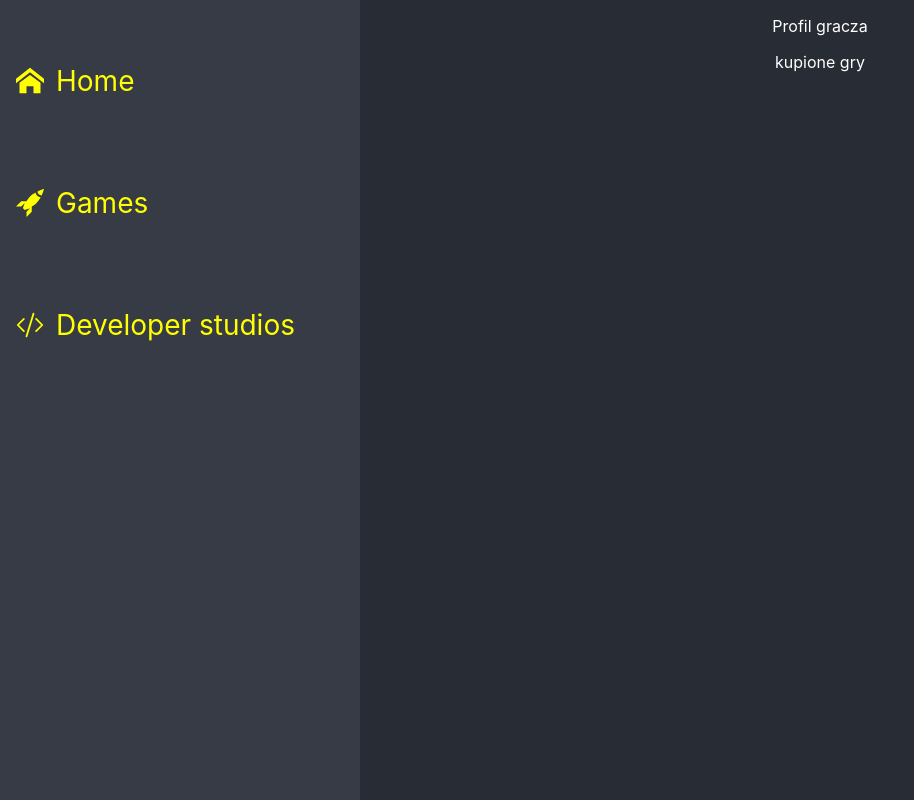
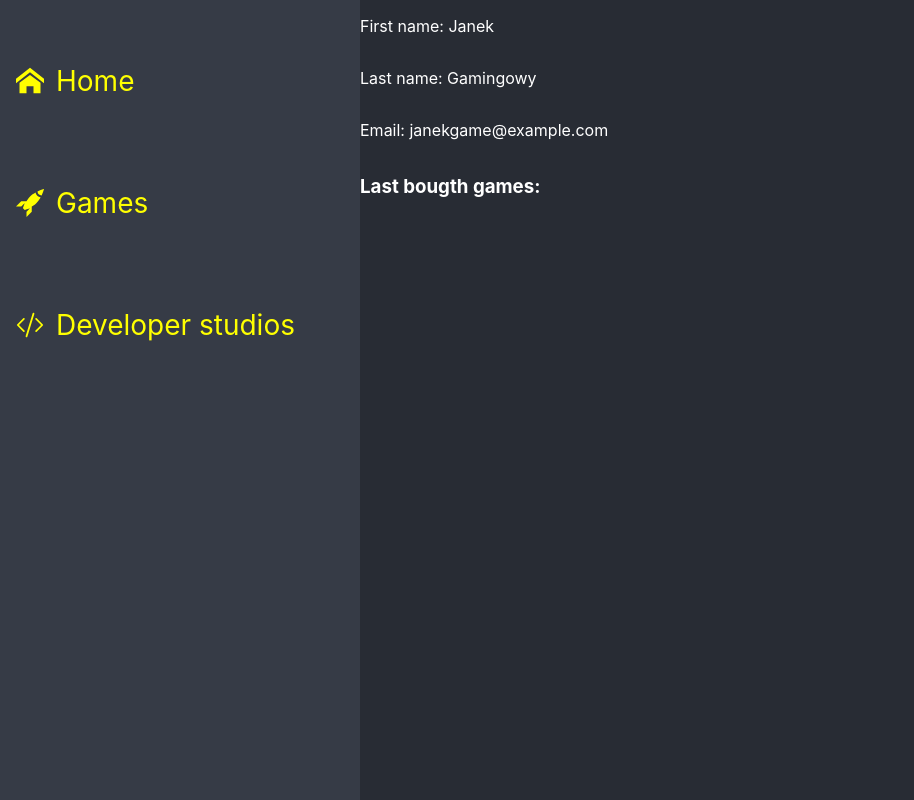
Before and after one commit to nkamaszewski/tin_project, a React (Create React App) app in the folder tin_frontend/: page /home in a window 1280 px wide. Shown: the whole page, without its empty margins (0-914 px from the left). Built offline with nearby package versions, Linux system fonts and the light colour scheme.

Commit message:
mocks and styling

```diff
--- a/tin_frontend/src/App.tsx
+++ b/tin_frontend/src/App.tsx
@@ -1,7 +1,8 @@
-import React from "react";
+import React, { useState } from "react";
 import { BrowserRouter, Redirect, Route, Switch } from "react-router-dom";
 import styled from "styled-components";
 import Navigation from "./components/Navigation";
+import { mockUser } from "./mocks/mockUser";
 import DevStudioDetailView from "./views/DevStudioDetailView";
 import DevStudiosView from "./views/DevStudiosView";
 import GameDetailView from "./views/GameDetailView";
@@ -10,7 +11,6 @@ import HomeView from "./views/HomeView";
 // import logo from "./logo.svg";
 
 const AppStyled = styled.div`
-  text-align: center;
   background-color: #282c34;
   min-height: 100vh;
   color: white;
@@ -22,6 +22,7 @@ const AppStyled = styled.div`
 `;
 
 function App() {
+  const [user, setUser] = useState(mockUser);
   return (
     <AppStyled>
       {/* <img src={logo} className="App-logo" alt="logo" /> */}
@@ -30,7 +31,7 @@ function App() {
           <Navigation />
           <Switch>
             <Route path="/home">
-              <HomeView />
+              <HomeView user={user} />
             </Route>
             <Route path="/games">
               <GamesView />
--- /dev/null
+++ b/tin_frontend/src/mocks/mockDevStudios.ts
@@ -0,0 +1,6 @@
+import { DevStudio } from "../types/DevStudio";
+
+export const mockDevStudios: DevStudio[] = [
+    {id: '887666jdladlsak', name: 'id Software', address: 'Shreveport, Louisiana, US', email: 'isSoftware@id.com'},
+    {id: '000000666jdladlsak', name: 'Blizzard Entertainment', address: 'Irvine, California, U.S.', email: 'blizzard@entertainment.com'},
+]
--- /dev/null
+++ b/tin_frontend/src/mocks/mockUser.ts
@@ -0,0 +1,8 @@
+import { User } from "../types/User";
+
+export const mockUser: User = {
+    id: "1234567890",
+    firstName: "Janek",
+    lastName: "Gamingowy",
+    email: "janekgame@example.com"
+}
--- /dev/null
+++ b/tin_frontend/src/types/DevStudio.ts
@@ -0,0 +1,6 @@
+export interface DevStudio {
+    id: string,
+    name: string,
+    address: string,
+    email: string
+}
--- /dev/null
+++ b/tin_frontend/src/types/User.ts
@@ -0,0 +1,6 @@
+export interface User {
+    id: string
+    firstName: string
+    lastName: string
+    email: string
+}
--- /dev/null
+++ b/tin_frontend/src/utils/generateId.ts
@@ -0,0 +1,5 @@
+export const generateID = () =>
+  '_' +
+  Math.random()
+    .toString(36)
+    .substr(2, 9)
--- a/tin_frontend/src/views/HomeView.tsx
+++ b/tin_frontend/src/views/HomeView.tsx
@@ -1,15 +1,28 @@
 import React from "react";
 import styled from "styled-components";
+import { User } from "../types/User";
 
 const HomeViewStyled = styled.div`
-  color: white;
+  .userSection {
+    display: flex;
+    justify-content: end;
+    flex-direction: column;
+  }
 `;
 
-const HomeView = () => {
+interface Props {
+  user: User;
+}
+
+const HomeView = ({ user: { firstName, lastName, email } }: Props) => {
   return (
     <HomeViewStyled>
-      <p>Profil gracza</p>
-      <p>kupione gry</p>
+      <section className="userSection">
+        <p>First name: {firstName}</p>
+        <p>Last name: {lastName}</p>
+        <p>Email: {email}</p>
+      </section>
+      <h3>Last bougth games:</h3>
     </HomeViewStyled>
   );
 };
```
Also changed, not shown: tin_frontend/src/mocks/mockGames.ts (added, +11 -0 lines), tin_frontend/src/types/Game.ts (added, +10 -0 lines), 1 other file (tests, documents, lock files or other folders).
